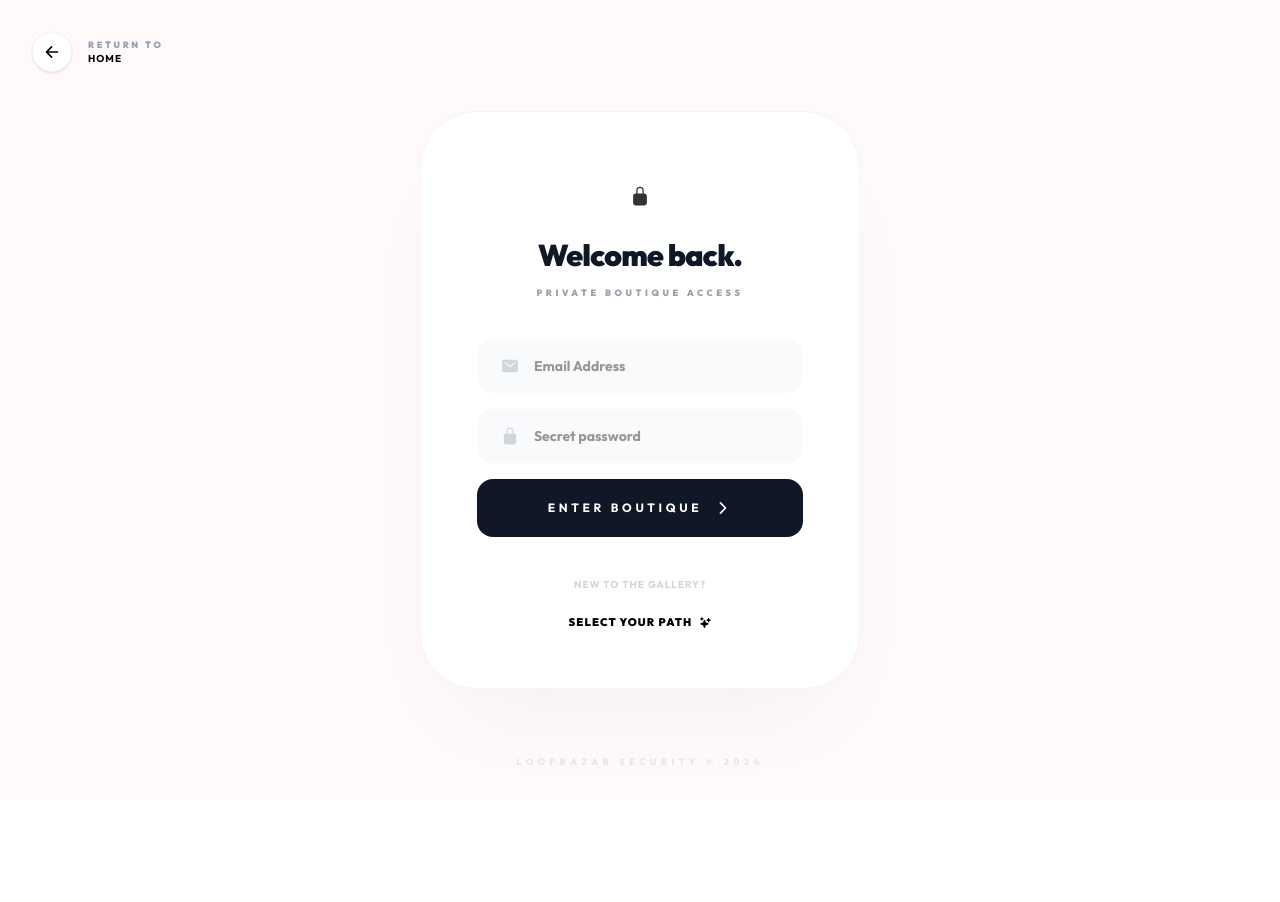
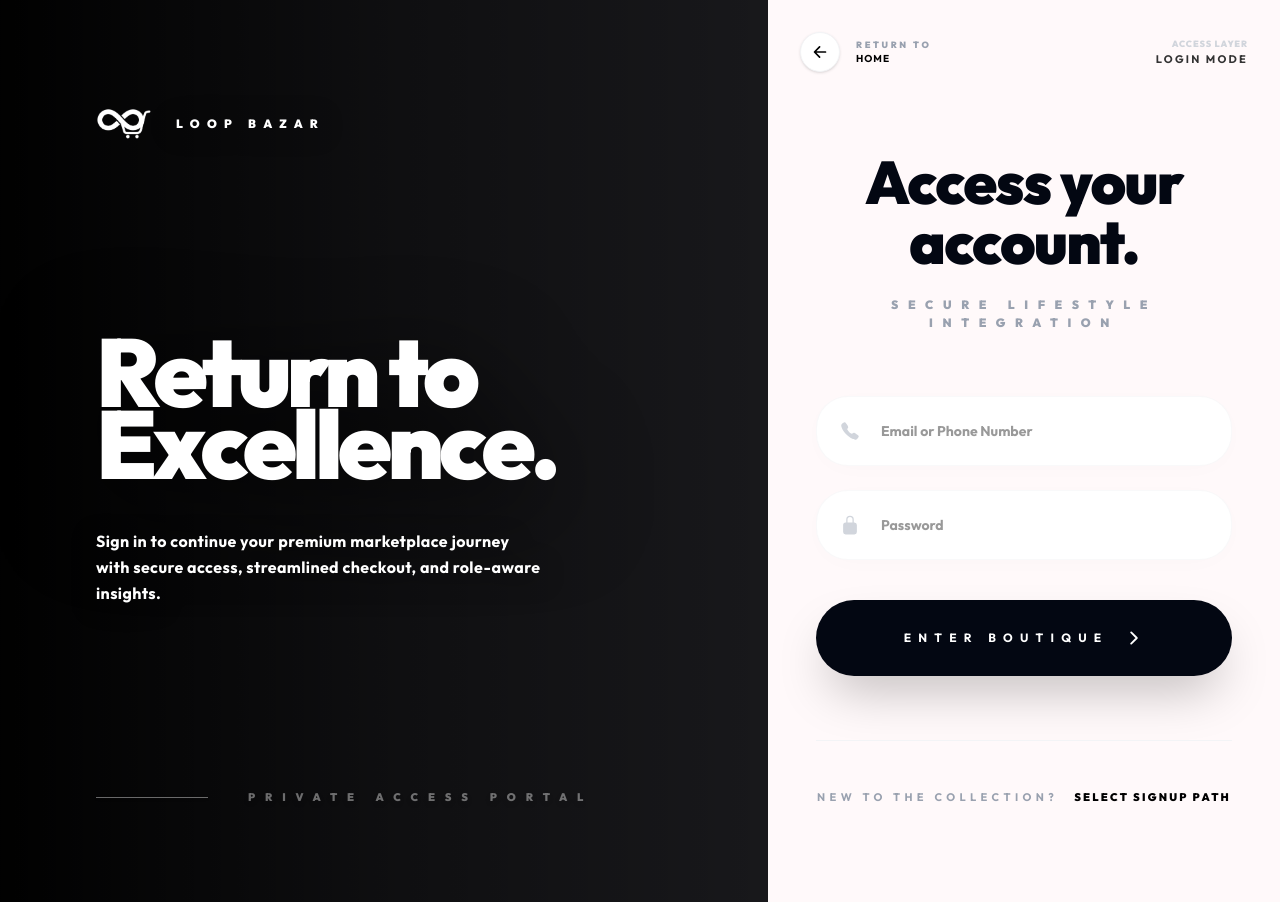
Before and after one commit to Haseebx162006/Web_Hackathon_LoopLab, a Next.js app in the folder frontend/: page /login in a window 1280 px wide. Before the commit the page ends 800 px from the top, so only its background shows below. Built offline with nearby package versions, Linux system fonts and the light colour scheme; no server answers.

Commit message:
Login attached

```diff
--- a/frontend/app/login/page.tsx
+++ b/frontend/app/login/page.tsx
@@ -1,18 +1,36 @@
 "use client";
 
-import React, { useState, Suspense } from "react";
+import React, { Suspense, useState } from "react";
 import { useRouter } from "next/navigation";
-import { motion, AnimatePresence } from "framer-motion";
-import { IoArrowBack, IoMail, IoLockClosed, IoChevronForward, IoSparkles } from "react-icons/io5";
+import { motion } from "framer-motion";
+import { IoArrowBack, IoMail, IoCall, IoLockClosed, IoChevronForward } from "react-icons/io5";
 import toast from "react-hot-toast";
 import Link from "next/link";
+import { useDispatch } from "react-redux";
+import { useLoginMutation, useSellerLoginMutation } from "../../store/apiSlice";
+import { setCredentials } from "../../store/authSlice";
+import type { AppDispatch } from "../../store/store";
+
+const EMAIL_REGEX = /^[^\s@]+@[^\s@]+\.[^\s@]+$/;
+const PHONE_REGEX = /^\+?[1-9]\d{1,14}$/;
+
+const getRedirectPathByRole = (role: string) => {
+  if (role === "admin") return "/admin-dashboard";
+  if (role === "seller") return "/seller-dashboard";
+  return "/dashboard";
+};
 
 const LoginForm = () => {
   const router = useRouter();
+  const dispatch = useDispatch<AppDispatch>();
+  const [login] = useLoginMutation();
+  const [sellerLogin] = useSellerLoginMutation();
+
   const [formData, setFormData] = useState({
-    email: "",
+    emailOrPhone: "",
     password: "",
   });
+
   const [isLoading, setIsLoading] = useState(false);
 
   const handleChange = (e: React.ChangeEvent<HTMLInputElement>) => {
@@ -21,51 +39,113 @@ const LoginForm = () => {
 
   const handleSubmit = async (e: React.FormEvent) => {
     e.preventDefault();
+
+    const emailOrPhone = formData.emailOrPhone.trim();
+    const password = formData.password;
+
+    if (!emailOrPhone || !password) {
+      toast.error("Email/Phone and password are required");
+      return;
+    }
+
+    const isEmailInput = emailOrPhone.includes("@");
+
+    if (isEmailInput && !EMAIL_REGEX.test(emailOrPhone)) {
+      toast.error("Enter a valid email address");
+      return;
+    }
+
+    if (!isEmailInput && !PHONE_REGEX.test(emailOrPhone)) {
+      toast.error("Enter a valid phone number in international format");
+      return;
+    }
+
     setIsLoading(true);
 
     try {
-      const res = await fetch("http://localhost:5000/api/auth/login", {
-        method: "POST",
-        headers: { "Content-Type": "application/json" },
-        body: JSON.stringify({
-          email: formData.email,
-          password: formData.password
+      const data = isEmailInput
+        ? await login({ email: emailOrPhone.toLowerCase(), password }).unwrap()
+        : await sellerLogin({ emailOrPhone, password }).unwrap();
+
+      dispatch(
+        setCredentials({
+          token: data.token,
+          role: data.role,
+          user: {
+            _id: data._id,
+            name: data.name,
+            storeName: data.storeName,
+            email: data.email,
+          },
         }),
-      });
+      );
 
-      const data = await res.json();
-
-      if (data.success) {
-        toast.success(`Welcome back, ${data.name || data.storeName || 'Member'}!`);
       localStorage.setItem("token", data.token);
       localStorage.setItem("role", data.role);
-        router.push("/");
-      } else {
-        toast.error(data.message || "Invalid credentials");
-      }
-    } catch (err) {
-      toast.error("Failed to connect to the server");
+
+      toast.success(`Welcome back, ${data.name || data.storeName || "Member"}!`);
+      router.push(getRedirectPathByRole(data.role));
+    } catch (err: any) {
+      toast.error(err?.data?.message || "Invalid credentials");
     } finally {
       setIsLoading(false);
     }
   };
 
   return (
-    <div className="relative min-h-screen bg-[#FFF9FA] overflow-hidden flex flex-col items-center justify-center p-6 md:p-12">
-      {/* Subtle Pink Auras */}
-      <div className="absolute inset-0 pointer-events-none overflow-hidden text-center">
+    <div className="min-h-screen bg-black flex selection:bg-amber-500/30">
       <motion.div
-            animate={{
-              scale: [1, 1.05, 1],
-              opacity: [0.3, 0.4, 0.3]
-            }}
-            transition={{ duration: 10, repeat: Infinity, ease: "easeInOut" }}
-            className="absolute top-[-10%] left-[-10%] w-[50%] h-[50%] blur-[120px] rounded-full bg-brand-pink/20"
-         />
+        initial={{ opacity: 0 }}
+        animate={{ opacity: 1 }}
+        className="hidden lg:flex lg:w-3/5 relative overflow-hidden bg-zinc-900 shadow-2xl"
+      >
+        <div className="absolute inset-0 bg-linear-to-r from-black/98 via-black/40 to-transparent" />
+
+        <div className="relative z-10 p-24 flex flex-col justify-between h-full w-full">
+          <motion.div
+            initial={{ x: -20, opacity: 0 }}
+            animate={{ x: 0, opacity: 1 }}
+            transition={{ delay: 0.5 }}
+            className="flex items-center gap-6"
+          >
+            <img src="/assets/logo/logo.png" alt="LoopBazar" className="w-14 h-14 object-contain brightness-0 invert" />
+            <span className="text-white font-black tracking-[0.6em] uppercase text-xs drop-shadow-[0_2px_12px_rgba(0,0,0,0.6)]">Loop Bazar</span>
+          </motion.div>
+
+          <div className="space-y-12">
+            <motion.h2
+              initial={{ y: 20, opacity: 0 }}
+              animate={{ y: 0, opacity: 1 }}
+              transition={{ delay: 0.7 }}
+              className="text-white text-8xl font-black tracking-tighter leading-[0.75] drop-shadow-[0_20px_50px_rgba(0,0,0,0.9)]"
+            >
+              Return to <br />
+              <span className="text bg-clip-text bg-linear-to-r from-brand-pink to-brand-purple">Excellence.</span>
+            </motion.h2>
+            <motion.p
+              initial={{ y: 20, opacity: 0 }}
+              animate={{ y: 0, opacity: 1 }}
+              transition={{ delay: 0.9 }}
+              className="text-white text-base font-bold max-w-md leading-relaxed tracking-wide drop-shadow-[0_4px_12px_rgba(0,0,0,0.7)]"
+            >
+              Sign in to continue your premium marketplace journey with secure access, streamlined checkout, and role-aware insights.
+            </motion.p>
           </div>
 
-      {/* Modern Navigation */}
-      <nav className="fixed top-0 left-0 right-0 p-8 flex justify-between items-center z-50">
+          <motion.div
+            initial={{ opacity: 0 }}
+            animate={{ opacity: 1 }}
+            transition={{ delay: 1.2 }}
+            className="flex items-center gap-10"
+          >
+            <div className="h-px w-28 bg-white/40 shadow-sm" />
+            <span className="text-white/40 text-[11px] uppercase font-black tracking-[0.9em] drop-shadow-md">Private Access Portal</span>
+          </motion.div>
+        </div>
+      </motion.div>
+
+      <div className="flex-1 flex flex-col items-center bg-[#FFF9FA] relative">
+        <nav className="w-full p-8 flex justify-between items-center z-50">
           <Link href="/" className="group flex items-center gap-4 text-black transition-all">
             <div className="w-10 h-10 rounded-full bg-white border border-gray-100 flex items-center justify-center shadow-sm group-hover:shadow-md transition-all group-active:scale-95">
               <IoArrowBack className="text-lg" />
@@ -75,55 +155,57 @@ const LoginForm = () => {
               <span className="text-[10px] uppercase font-black tracking-widest font-bold">Home</span>
             </div>
           </Link>
+
+          <div className="flex flex-col items-end">
+            <span className="text-[9px] uppercase font-black tracking-widest text-gray-300">Access Layer</span>
+            <span className="text-[11px] uppercase font-black tracking-[0.2em] font-bold text-brand-pink">Login Mode</span>
+          </div>
         </nav>
 
-      {/* Clean Login Card */}
+        <main className="flex-1 flex items-center justify-center p-8 md:p-12 w-full lg:max-w-xl">
           <motion.div
-         initial={{ opacity: 0, y: 20 }}
+            initial={{ opacity: 0, y: 30 }}
             animate={{ opacity: 1, y: 0 }}
-         transition={{ duration: 0.8, ease: "easeOut", delay: 0.2 }}
-         className="relative z-10 w-full max-w-[440px]"
+            transition={{ duration: 0.8, ease: "easeOut" }}
+            className="w-full"
           >
-         <div className="bg-white border border-gray-100 p-8 md:p-14 rounded-[3.5rem] shadow-[0_50px_100px_-30px_rgba(0,0,0,0.04)] flex flex-col items-center">
-
-            {/* Form Header */}
-            <div className="text-center mb-10 space-y-3">
-               <div className="w-14 h-14 rounded-2xl bg-brand-pink/10 flex items-center justify-center mx-auto mb-4">
-                  <IoLockClosed className="text-brand-pink text-xl" />
-               </div>
-               <h1 className="text-3xl font-black tracking-tight text-gray-900 leading-none">
-                  Welcome back.
-               </h1>
-               <p className="text-gray-400 text-[9px] uppercase font-black tracking-[0.4em] pt-1">
-                  Private Boutique Access
-               </p>
+            <div className="flex flex-col items-center w-full px-4 md:px-0">
+              <div className="text-center mb-16 space-y-5">
+                <h1 className="text-6xl font-black tracking-tight text-gray-950 leading-none">Access your account.</h1>
+                <p className="text-gray-400 text-[12px] uppercase font-black tracking-[0.8em] pt-1">Secure Lifestyle Integration</p>
               </div>
 
-            <form onSubmit={handleSubmit} className="w-full space-y-4">
-               <div className="grid grid-cols-1 gap-4">
+              <form onSubmit={handleSubmit} className="w-full space-y-6">
+                <div className="grid grid-cols-1 gap-6">
                   <div className="relative group">
-                     <IoMail className="absolute left-6 top-1/2 -translate-y-1/2 text-gray-300 group-focus-within:text-brand-pink transition-colors text-lg" />
+                    {formData.emailOrPhone.includes("@") ? (
+                      <IoMail className="absolute left-6 top-1/2 -translate-y-1/2 text-gray-300 group-focus-within:text-brand-pink transition-colors text-xl" />
+                    ) : (
+                      <IoCall className="absolute left-6 top-1/2 -translate-y-1/2 text-gray-300 group-focus-within:text-brand-pink transition-colors text-xl" />
+                    )}
                     <input
-                        type="email"
-                        name="email"
+                      type="text"
+                      name="emailOrPhone"
                       required
-                        placeholder="Email Address"
-                        value={formData.email}
+                      autoComplete="username"
+                      placeholder="Email or Phone Number"
+                      value={formData.emailOrPhone}
                       onChange={handleChange}
-                        className="w-full bg-gray-50 border border-transparent py-4 pl-14 pr-7 rounded-2xl text-sm font-bold focus:bg-white focus:border-gray-200 transition-all outline-none"
+                      className="w-full bg-white border border-gray-100/50 py-6 pl-16 pr-8 rounded-[2rem] text-sm font-bold shadow-[0_4px_30px_-10px_rgba(0,0,0,0.03)] focus:border-brand-pink/40 transition-all outline-none"
                     />
                   </div>
 
                   <div className="relative group">
-                     <IoLockClosed className="absolute left-6 top-1/2 -translate-y-1/2 text-gray-300 group-focus-within:text-brand-pink transition-colors text-lg" />
+                    <IoLockClosed className="absolute left-6 top-1/2 -translate-y-1/2 text-gray-300 group-focus-within:text-brand-pink transition-colors text-xl" />
                     <input
                       type="password"
                       name="password"
                       required
-                        placeholder="Secret password"
+                      autoComplete="current-password"
+                      placeholder="Password"
                       value={formData.password}
                       onChange={handleChange}
-                        className="w-full bg-gray-50 border border-transparent py-4 pl-14 pr-7 rounded-2xl text-sm font-bold focus:bg-white focus:border-gray-200 transition-all outline-none"
+                      className="w-full bg-white border border-gray-100/50 py-6 pl-16 pr-8 rounded-[2rem] text-sm font-bold shadow-[0_4px_30px_-10px_rgba(0,0,0,0.03)] focus:border-brand-pink/40 transition-all outline-none"
                     />
                   </div>
                 </div>
@@ -131,40 +213,47 @@ const LoginForm = () => {
                 <button
                   disabled={isLoading}
                   type="submit"
-                  className="group w-full py-5 rounded-2xl bg-gray-900 hover:bg-black text-white font-bold text-xs uppercase tracking-[0.3em] transition-all flex items-center justify-center gap-3 disabled:opacity-50"
+                  className="group w-full py-7 rounded-[2.5rem] bg-gray-950 hover:bg-black text-white font-bold text-xs uppercase tracking-[0.6em] shadow-2xl hover:shadow-brand-pink/10 transition-all flex items-center justify-center gap-4 disabled:opacity-50 mt-10"
                 >
-                  <span>{isLoading ? 'Decrypting...' : 'Enter Boutique'}</span>
-                  {!isLoading && <IoChevronForward className="text-lg group-hover:translate-x-1 transition-transform" />}
+                  {isLoading ? (
+                    <>
+                      <span className="h-5 w-5 rounded-full border-2 border-white/30 border-t-white animate-spin" />
+                      <span>Authenticating...</span>
+                    </>
+                  ) : (
+                    <>
+                      <span>Enter Boutique</span>
+                      <IoChevronForward className="text-xl group-hover:translate-x-2 transition-transform duration-500" />
+                    </>
+                  )}
                 </button>
               </form>
 
-            <div className="mt-10 text-center">
-               <p className="text-[10px] uppercase font-bold tracking-widest text-gray-300 mb-4">
-                  New to the gallery?
+              <div className="mt-16 text-center pb-12 border-t border-solid border-gray-100 pt-12 w-full max-w-md">
+                <p className="text-[11px] uppercase font-bold tracking-[0.4em] text-gray-400">
+                  New to the collection?
+                  <Link href="/" className="text-black font-black hover:underline underline-offset-[16px] decoration-brand-pink decoration-2 transition-all ml-4 uppercase tracking-[0.2em] hover:text-brand-pink">
+                    Select signup path
+                  </Link>
                 </p>
-               <Link
-                  href="/"
-                  className="inline-flex items-center justify-center gap-2 text-[11px] uppercase font-black tracking-widest text-black hover:opacity-70 transition-opacity"
-               >
-                  Select Your Path <IoSparkles className="text-brand-pink" />
-               </Link>
               </div>
             </div>
           </motion.div>
-
-      {/* Boutique Footer Branding */}
-      <footer className="fixed bottom-0 left-0 right-0 p-8 pointer-events-none flex justify-center z-50">
-         <div className="flex flex-col items-center">
-            <span className="text-[9px] uppercase font-black tracking-[0.5em] text-gray-200">LoopBazar Security &copy; 2024</span>
+        </main>
       </div>
-      </footer>
     </div>
   );
 };
 
 const LoginPage = () => {
   return (
-    <Suspense fallback={<div className="min-h-screen bg-[#FFF9FA] flex items-center justify-center font-black uppercase tracking-[0.5em] text-xs text-gray-300 animate-pulse">Establishing Secure Connection...</div>}>
+    <Suspense
+      fallback={
+        <div className="min-h-screen bg-[#FFF9FA] flex flex-col items-center justify-center font-black uppercase tracking-[0.5em] text-xs text-gray-300 animate-pulse">
+          Establishing Vanguard Connection...
+        </div>
+      }
+    >
       <LoginForm />
     </Suspense>
   );
--- a/frontend/components/Header.tsx
+++ b/frontend/components/Header.tsx
@@ -77,7 +77,6 @@ const Header = () => {
               strokeWidth="2"
               strokeLinecap="round"
               strokeLinejoin="round"
-              cursor-pointer
             >
               <circle cx="8" cy="21" r="1" />
               <circle cx="19" cy="21" r="1" />
--- a/frontend/store/apiSlice.ts
+++ b/frontend/store/apiSlice.ts
@@ -1,21 +1,82 @@
 import { createApi, fetchBaseQuery } from '@reduxjs/toolkit/query/react';
+
+export type UserRole = 'buyer' | 'seller' | 'admin';
+
+export interface AuthUser {
+  _id?: string;
+  name?: string;
+  storeName?: string;
+  email?: string;
+}
+
+export interface AuthResponse {
+  success?: boolean;
+  token: string;
+  role: UserRole;
+  _id?: string;
+  name?: string;
+  storeName?: string;
+  email?: string;
+}
+
+export interface SignupRequest {
+  role: 'buyer' | 'seller';
+  email: string;
+  password: string;
+  confirmPassword: string;
+  name?: string;
+  storeName?: string;
+  ownerName?: string;
+  phoneNumber?: string;
+  businessAddress?: string;
+  bankDetails?: string;
+}
+
+export interface LoginRequest {
+  email: string;
+  password: string;
+}
+
+export interface SellerLoginRequest {
+  emailOrPhone: string;
+  password: string;
+}
 
 export const apiSlice = createApi({
   reducerPath: 'api',
   baseQuery: fetchBaseQuery({
     baseUrl: process.env.NEXT_PUBLIC_API_URL || 'http://localhost:5000/api',
+    prepareHeaders: (headers, { getState }) => {
+      const state = getState() as { auth?: { token?: string | null } };
+      const tokenFromState = state.auth?.token;
+      const tokenFromStorage = typeof window !== 'undefined' ? localStorage.getItem('token') : null;
+      const token = tokenFromState || tokenFromStorage;
+
+      if (token) {
+        headers.set('authorization', `Bearer ${token}`);
+      }
+
+      return headers;
+    },
   }),
   endpoints: (builder) => ({
-    signup: builder.mutation({
+    signup: builder.mutation<AuthResponse, SignupRequest>({
       query: (userData) => ({
         url: '/auth/signup',
         method: 'POST',
         body: userData,
       }),
     }),
-    login: builder.mutation({
+    login: builder.mutation<AuthResponse, LoginRequest>({
       query: (credentials) => ({
         url: '/auth/login',
+        method: 'POST',
+        body: credentials,
+      }),
+    }),
+    sellerLogin: builder.mutation<AuthResponse, SellerLoginRequest>({
+      query: (credentials) => ({
+        url: '/auth/seller-login',
         method: 'POST',
         body: credentials,
       }),
@@ -23,4 +84,4 @@ export const apiSlice = createApi({
   }),
 });
 
-export const { useSignupMutation, useLoginMutation } = apiSlice;
+export const { useSignupMutation, useLoginMutation, useSellerLoginMutation } = apiSlice;
--- /dev/null
+++ b/frontend/store/authSlice.ts
@@ -0,0 +1,63 @@
+import { createSlice, PayloadAction } from '@reduxjs/toolkit';
+import type { AuthUser, UserRole } from './apiSlice';
+
+interface AuthState {
+  token: string | null;
+  role: UserRole | null;
+  user: AuthUser | null;
+  isAuthenticated: boolean;
+}
+
+interface CredentialsPayload {
+  token: string;
+  role: UserRole;
+  user: AuthUser;
+}
+
+const getInitialAuthState = (): AuthState => {
+  if (typeof window === 'undefined') {
+    return {
+      token: null,
+      role: null,
+      user: null,
+      isAuthenticated: false,
+    };
+  }
+
+  const token = localStorage.getItem('token');
+  const storedRole = localStorage.getItem('role');
+  const role: UserRole | null = storedRole === 'buyer' || storedRole === 'seller' || storedRole === 'admin'
+    ? storedRole
+    : null;
+
+  return {
+    token,
+    role,
+    user: null,
+    isAuthenticated: Boolean(token && role),
+  };
+};
+
+const initialState: AuthState = getInitialAuthState();
+
+const authSlice = createSlice({
+  name: 'auth',
+  initialState,
+  reducers: {
+    setCredentials: (state, action: PayloadAction<CredentialsPayload>) => {
+      state.token = action.payload.token;
+      state.role = action.payload.role;
+      state.user = action.payload.user;
+      state.isAuthenticated = true;
+    },
+    logout: (state) => {
+      state.token = null;
+      state.role = null;
+      state.user = null;
+      state.isAuthenticated = false;
+    },
+  },
+});
+
+export const { setCredentials, logout } = authSlice.actions;
+export default authSlice.reducer;
--- a/frontend/store/store.ts
+++ b/frontend/store/store.ts
@@ -1,8 +1,10 @@
 import { configureStore } from '@reduxjs/toolkit';
 import { apiSlice } from './apiSlice';
+import authReducer from './authSlice';
 
 export const store = configureStore({
   reducer: {
+    auth: authReducer,
     [apiSlice.reducerPath]: apiSlice.reducer,
   },
   middleware: (getDefaultMiddleware) =>
```
Also changed, not shown: frontend/app/signup/page.tsx (+7 -1 lines). Lines whose indentation alone changed are shown as unchanged.
